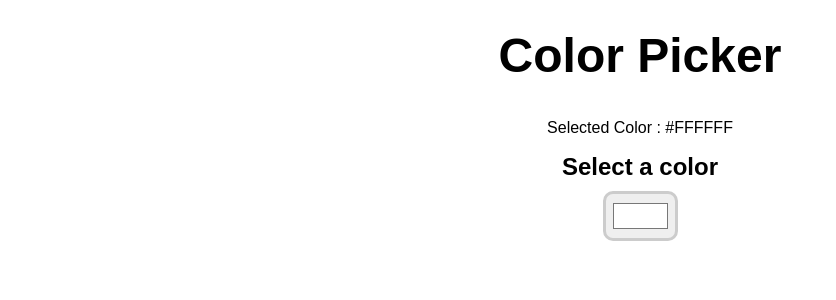
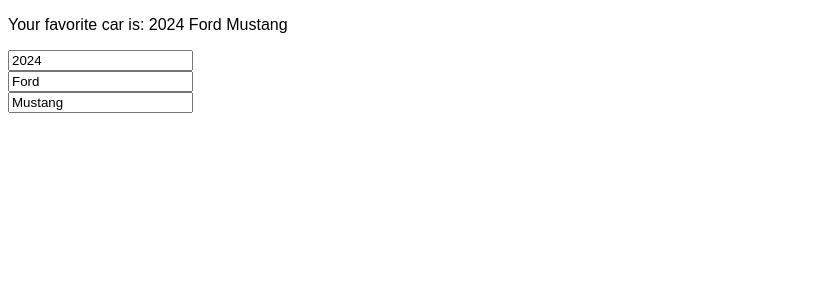
Before and after one commit to messafa-mohammed/hooks, a React (Vite) app: page / in a window 1280 px wide. Shown: the top 300 px of the page, without its empty margins (0-836 px from the left). Built offline with nearby package versions, Linux system fonts and the light colour scheme.

Commit message:
useState an object

```diff
--- a/src/App.jsx
+++ b/src/App.jsx
@@ -1,9 +1,9 @@
-import ColorPicker from './ColorPicker'
+import Car from "./Car"
 function App() {
 
   return (
     <>
-      <ColorPicker/>
+      <Car/>
     </>
   )
 }
--- /dev/null
+++ b/src/Car.jsx
@@ -0,0 +1,23 @@
+import React , {useState} from "react";
+
+function Car(){
+    const [car , setCar] = useState({year: 2024,
+                                     mark:"Ford",
+                                     model :"Mustang"});
+    function handeleYearChange(event){
+        setCar(c=>({...c, year: event.target.value}))
+    }
+    function handeleMarkChange(event){
+        setCar(c=>({...c, mark: event.target.value}))
+    }
+    function handeleModelChange(event){
+        setCar(c=>({...c, model: event.target.value}))
+    }
+    return(<div>
+        <p>Your favorite car is: {car.year} {car.mark} {car.model} </p>
+        <input type="number" value={car.year} onChange={handeleYearChange} /><br/>
+        <input type="text" value={car.mark} onChange={handeleMarkChange} /><br/>
+        <input type="text" value={car.model} onChange={handeleModelChange} /><br/>
+    </div>)
+}
+export default Car
```
